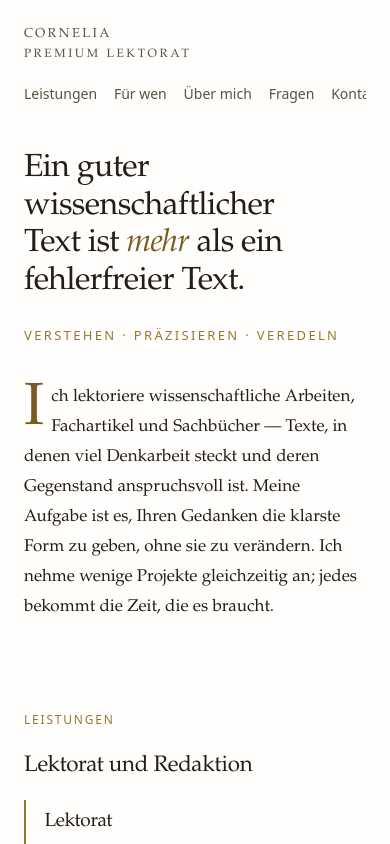
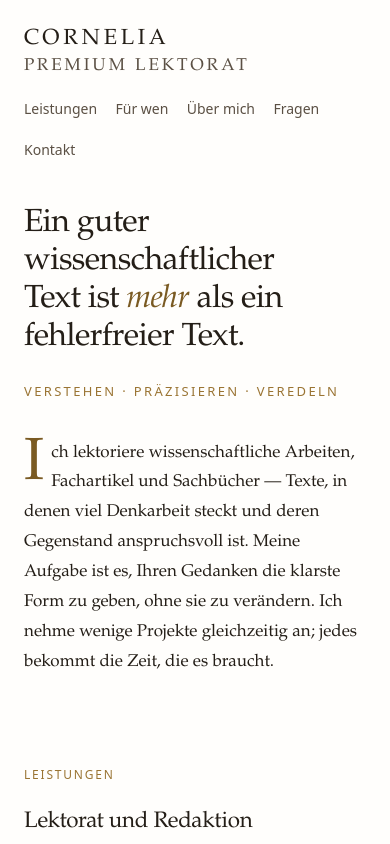
Before and after one commit to orbiaceo/premium-lektorat, a Next.js app: page / in a window 390 px wide. Shown: the top 844 px of the page. Built offline with nearby package versions, Linux system fonts and the light colour scheme.

Commit message:
Kopfzeile groesser, Navigation umbricht

```diff
--- a/app/globals.css
+++ b/app/globals.css
@@ -60,23 +60,19 @@ header { padding: 1.6rem 0 0; }
 .bar { display: block; }
 .bar nav { margin-top: 1rem; }
 .mark {
-  font-family: var(--serif); font-size: .9375rem; font-weight: 400;
-  letter-spacing: .2em; text-transform: uppercase; margin: 0; line-height: 1.4;
+  font-family: var(--serif); font-weight: 400; text-transform: uppercase;
+  margin: 0; line-height: 1.25; color: var(--ink);
 }
 .mark i { font-style: normal; color: var(--brass); padding: 0 .3em; }
-.mark-zusatz { white-space: nowrap; }
-@media (max-width: 560px) {
-  .mark { font-size: .8125rem; letter-spacing: .18em; }
+.mark-name { font-size: clamp(1.15rem, 5.6vw, 1.5rem); letter-spacing: .17em; }
+.mark-zusatz { font-size: clamp(.95rem, 4.4vw, 1.2rem); letter-spacing: .17em; white-space: nowrap; }
+@media (max-width: 620px) {
   .mark i { display: none; }
-  .mark-zusatz { display: block; font-size: .75rem; letter-spacing: .22em; color: var(--ink-2); margin-top: .15rem; }
+  .mark-name { display: block; }
+  .mark-zusatz { display: block; margin-top: .2rem; color: var(--ink-2); }
 }
-nav {
-  display: flex; gap: .4rem 1.25rem; flex-wrap: nowrap;
-  overflow-x: auto; scrollbar-width: none; -webkit-overflow-scrolling: touch;
-}
-nav::-webkit-scrollbar { display: none; }
+nav { display: flex; flex-wrap: wrap; gap: .55rem 1.15rem; }
 nav a { white-space: nowrap; }
-@media (max-width: 560px) { nav { gap: 1.05rem; } }
 nav a {
   font-family: var(--grot); font-size: .875rem; color: var(--ink-2);
   text-decoration: none; padding: .2rem 0; border-bottom: 1.5px solid transparent;
```
